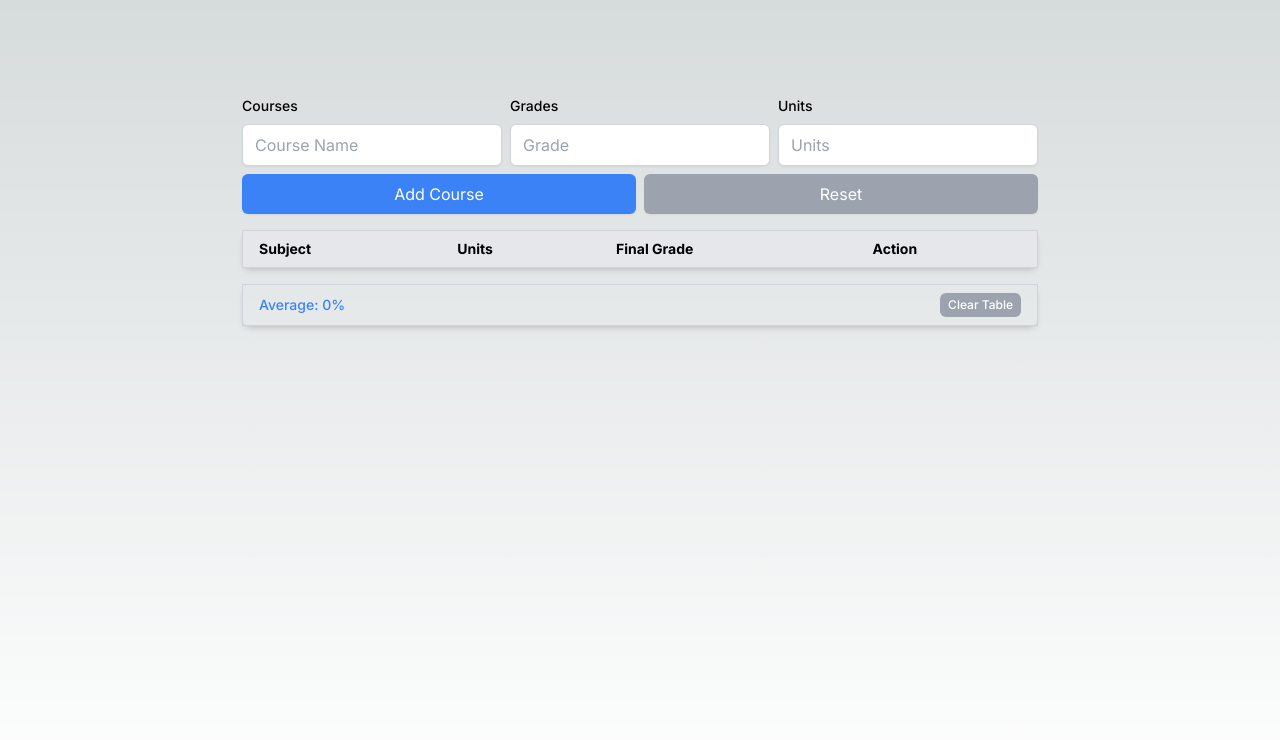
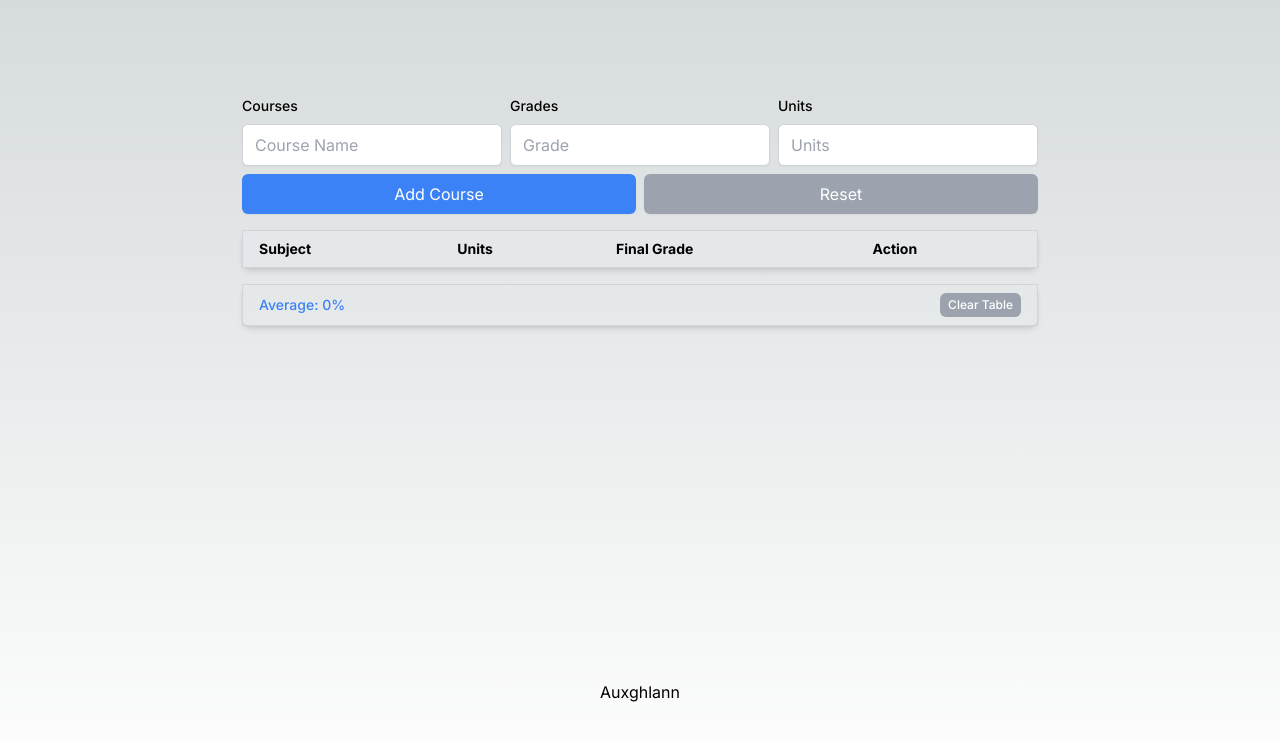
Before and after one commit to AuxiliumGuru/my-app, a Next.js app: page /projects/gwa-calculator in a window 1280 px wide. Shown: the top 740 px of the page. Built offline with nearby package versions, Linux system fonts and the light colour scheme.

Commit message:
added the footer component

```diff
--- a/src/app/projects/gwa-calculator/page.tsx
+++ b/src/app/projects/gwa-calculator/page.tsx
@@ -1,6 +1,6 @@
 'use client'
 import React, { useState, useEffect } from 'react';
-
+import Footer from '../../../../components/footer';
 export default function Main() {
     const [course, setCourse] = useState('');
     const [unit, setUnit] = useState('');
@@ -258,6 +258,13 @@ export default function Main() {
 
                 </div>
             </div>
+            <footer>
+                <Footer/>
+            </footer>
         </main>
+
+
+
+
     )
 };
```
